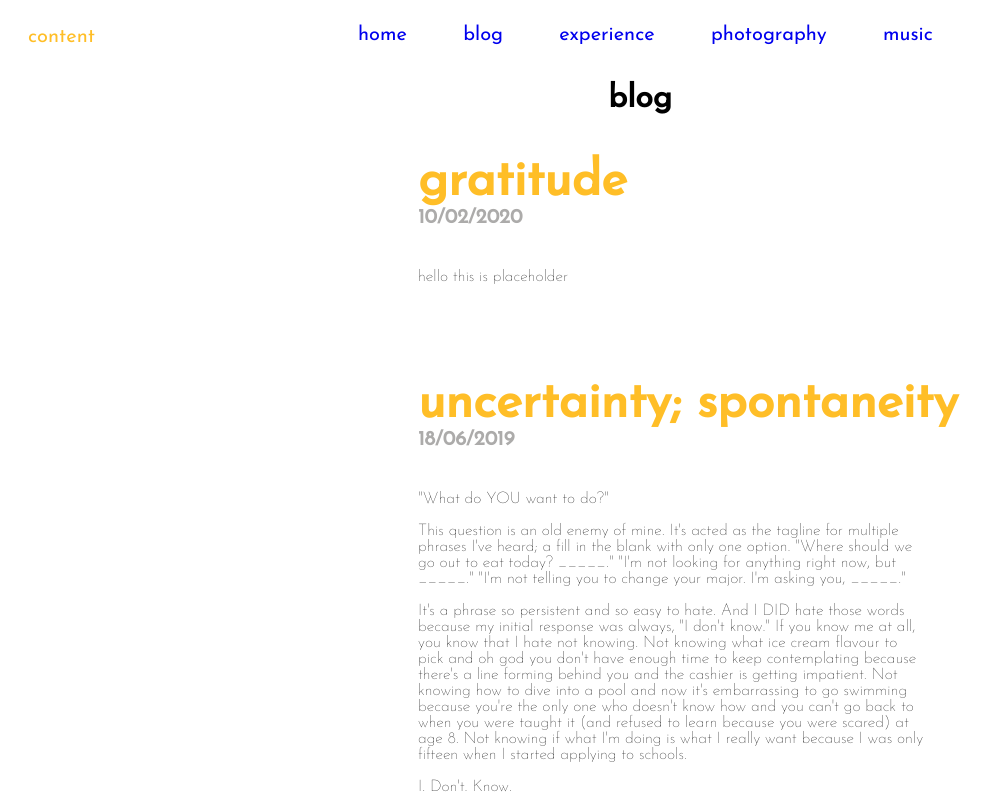
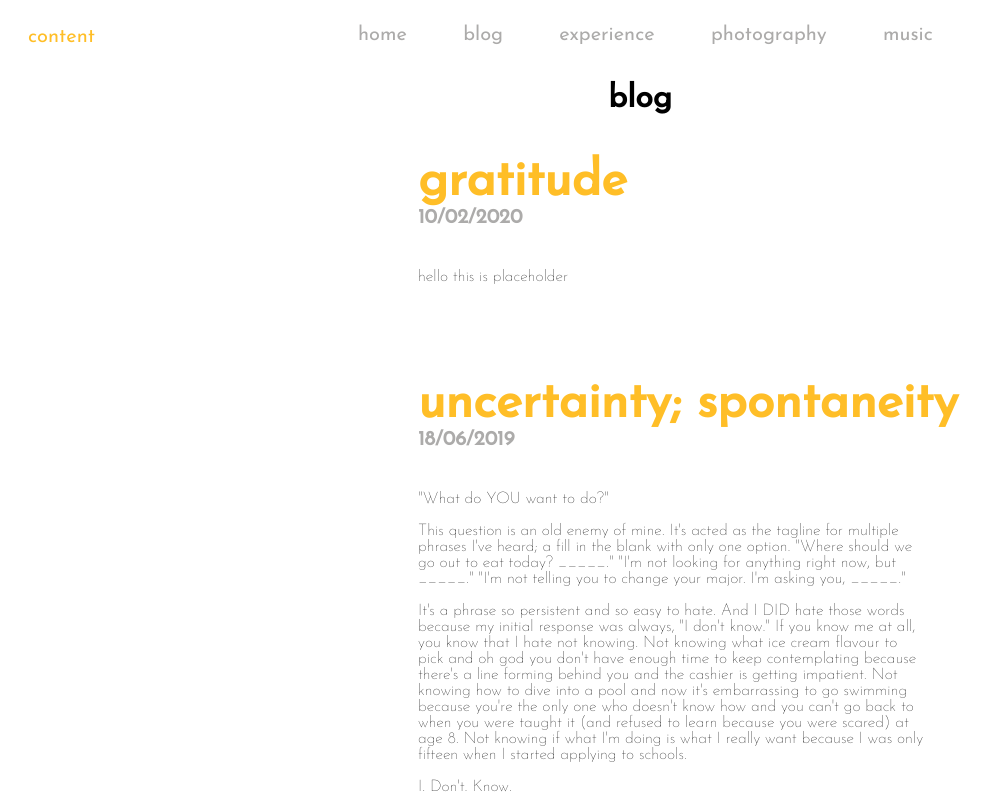
Before and after one commit to nancyli19/nancyli19.github.io, a plain HTML site: page blog.html in a window 1280 px wide. Shown: the top 800 px of the page, without its empty margins (0-993 px from the left). Drawn offline with Linux system fonts and the light colour scheme.

Commit message:
style sheets

```diff
--- a/blog.css
+++ b/blog.css
@@ -16,6 +16,7 @@
 }
 
 a {
+  color: #ACABAA;
   text-decoration: none;
 }
 
--- a/experience.css
+++ b/experience.css
@@ -12,6 +12,7 @@
 }
 
 a {
+  color: #ACABAA;
   text-decoration: none;
 }
 
--- a/music.css
+++ b/music.css
@@ -12,6 +12,7 @@
 }
 
 a {
+  color: #ACABAA;
   text-decoration: none;
 }
 
--- a/photography.css
+++ b/photography.css
@@ -12,6 +12,7 @@
 }
 
 a {
+  color: #ACABAA;
   text-decoration: none;
 }
 
```
